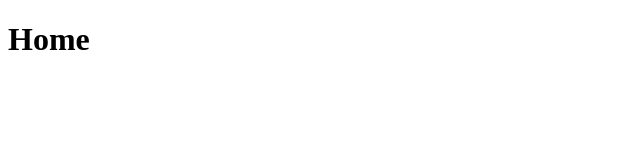
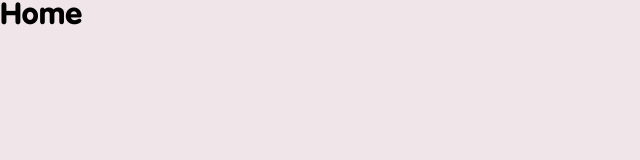
Before and after one commit to zoepje/choices-choices-oncollaboration, an Eleventy site: page src/index.html in a window 1280 px wide. Shown: the whole page, without its empty margins (0-640 px from the left). Built offline with nearby package versions, Linux system fonts and the light colour scheme; Eleventy itself is replaced by a stand-in of ours; files that its build step writes are made by us from their sources.

Commit message:
static media toevoegen

```diff
--- a/eleventy.config.js
+++ b/eleventy.config.js
@@ -1,4 +1,10 @@
 export default function (eleventyConfig) {
+  eleventyConfig.addPassthroughCopy("src/css/");
+  eleventyConfig.addPassthroughCopy("src/fonts/");
+  eleventyConfig.addPassthroughCopy("src/images/");
+
+  eleventyConfig.addWatchTarget("src/css/");
+
   return {
     dir: {
       input: 'src',
--- a/src/_includes/layouts/base.html
+++ b/src/_includes/layouts/base.html
@@ -6,6 +6,7 @@
   <link rel="preconnect" href="https://fonts.googleapis.com">
   <link rel="preconnect" href="https://fonts.gstatic.com" crossorigin>
   <link href="https://fonts.googleapis.com/css2?family=Open+Sans:ital,wght@0,300..800;1,300..800&display=swap" rel="stylesheet">
+  <link rel="stylesheet" href="/css/global.css">
   <title>{{title}}</title>
 </head>
 <body>
--- /dev/null
+++ b/src/css/global.css
@@ -0,0 +1,77 @@
+* {
+  box-sizing: border-box;
+  margin: 0;
+  padding: 0;
+}
+
+@font-face {
+  font-family: "rundschrift";
+  src: url(/fonts/vag_rundschrift_d.ttf)
+}
+
+:root {
+  --font: "Open Sans", sans-serif;
+  --heading-font: "rundschrift", sans-serif;
+
+  --font-size-00: .5rem;
+  --font-size-0: .75rem;
+  --font-size-1: 1rem;
+  --font-size-2: 1.125rem;
+  --font-size-3: 1.25rem;
+  --font-size-4: 1.875rem;
+  --font-size-5: 2rem;
+  --font-size-6: 2.5rem;
+  --font-size-7: 3rem;
+  --font-size-8: 3.5rem;
+
+  --text-color: #000000;
+  --alt-text-color: #ffffff;
+  --primary-color: #6a0025;
+  --background-color: #F0E5E9;
+  --background-category-color: #D2B2BD;
+  --body-color: rgba(240, 229, 233, 1);
+
+
+  --padding-label: 4px;
+  --margin-center: 0 auto;
+
+  --border-radius-small: 5px;
+  --border-radius-big: 10px;
+  --border-nav: 3px solid var(--primary-color);
+
+  --card-max-width: 384px;
+
+  --focus: solid 2px blue;
+}
+
+html {
+  height: 100vh;
+}
+
+body {
+  font-family: var(--font);
+  background-color: var(--body-color);
+}
+
+ul li {
+  list-style: none;
+}
+
+a {
+  text-decoration: none;
+  color: var(--text-color);
+}
+
+h1,h2,h3,h4,h5,h6 {
+  font-family: var(--heading-font);
+  font-weight: 400;
+}
+
+:focus {
+  outline: var(--focus);
+  border-radius: var(--border-radius-small);
+}
+
+:focus:not(:focus-visible){
+  outline: 0;
+}
```
Also changed, not shown: src/fonts/vag_rundschrift_d.ttf (added), src/images/contouring_icon.svg (added), src/images/home_icon.svg (added), src/images/profile_icon.svg (added), src/images/webinar_icon.svg (added).
